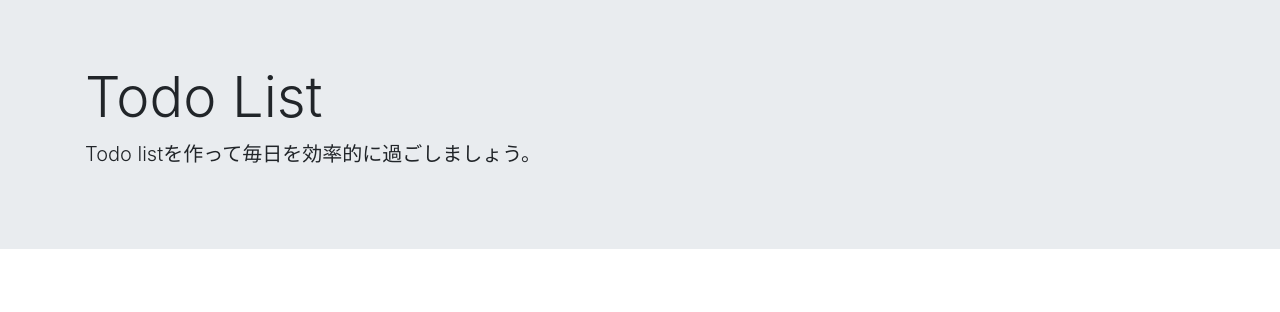
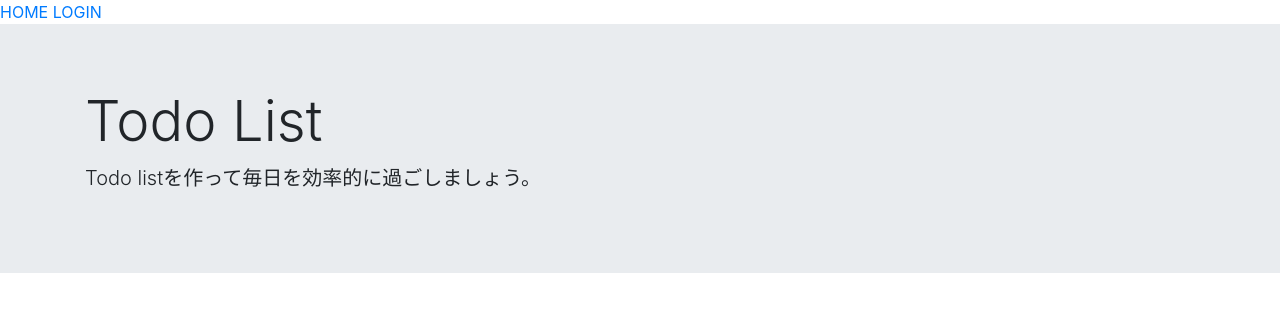
Before and after one commit to KItsuK/todo-list, a Django app: template todo/templates/todo/base.html in a window 1280 px wide. Shown: the top 312 px of the page. Run offline with Django 3.2, Linux system fonts and the light colour scheme; the template is opened without the code that fills it, so the values that code supplies are empty; some libraries are stand-ins or nearby versions.

Commit message:
ナビバーの追加

```diff
--- a/todo/templates/todo/base.html
+++ b/todo/templates/todo/base.html
@@ -12,6 +12,12 @@
 
   </head>
   <body>
+    <header>
+      <div class='header'>
+        <a href="#">HOME</a>
+        <a href="#">LOGIN</a>
+      </div>
+    </header>
 
     <div class="jumbotron jumbotron-fluid">
         <div class="container">
```
